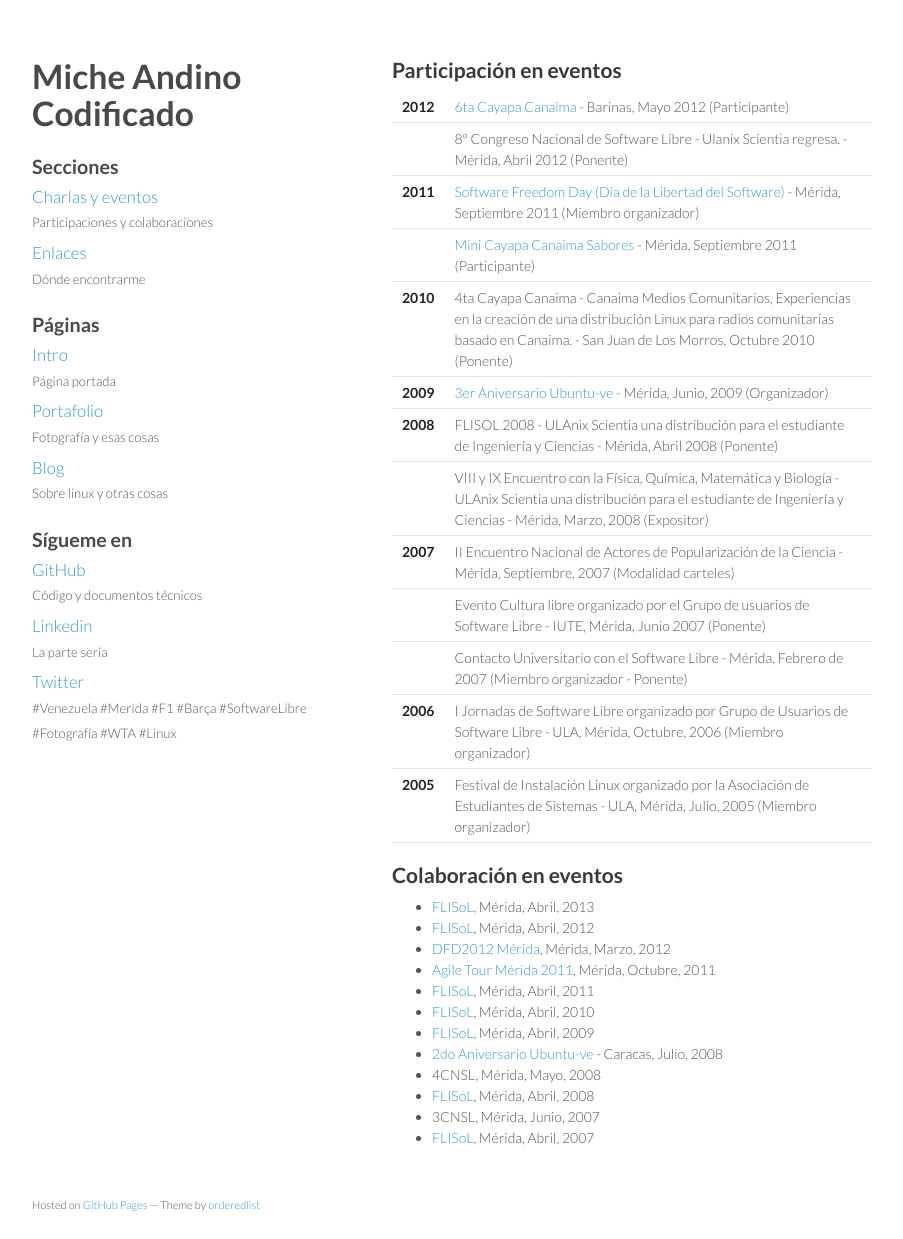
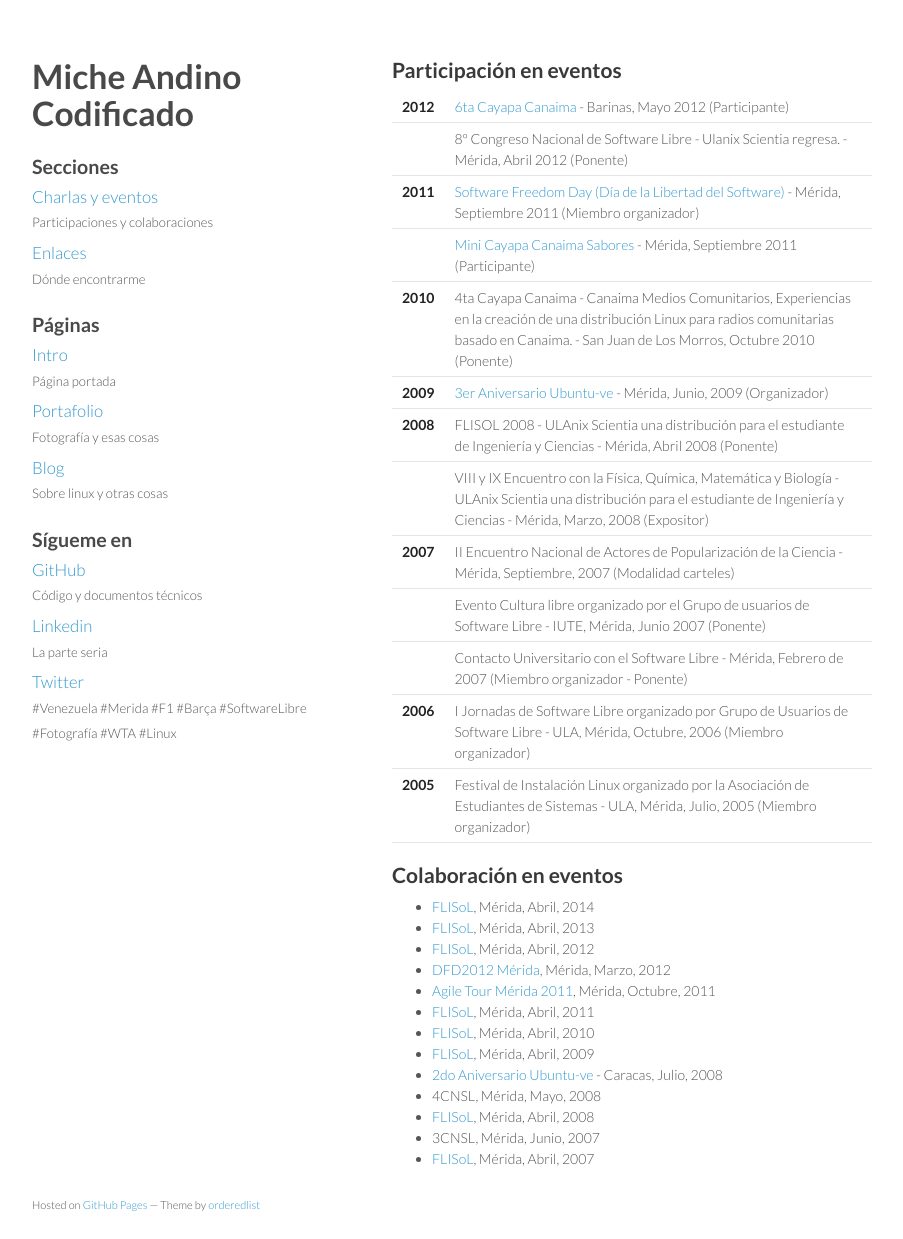
Before and after one commit to davidhdz/davidhdz.github.io, a Jekyll site: the page built from charlas.html, in a window 1280 px wide and 1239 px high. Shown: the whole window, without its empty margins (178-1081 px from the left). Built offline with Jekyll 4.4.1, drawn with Linux system fonts in a browser that asks for light colours; nearby versions of some CDN libraries; Markdown is read by kramdown in place of the engine named in the settings; comment, search, counter and statistics services are not loaded.

Commit message:
Actualizada charlas

```diff
--- a/charlas.html
+++ b/charlas.html
@@ -48,6 +48,7 @@ title: Charlas y eventos
 
 <h2>Colaboración en eventos</h2>
 <ul>
+<li><a href="http://www.installfest.net/FLISOL2014/Venezuela/Merida" target="_blank">FLISoL</a>, Mérida, Abril, 2014 </li>
 <li><a href="http://www.installfest.net/FLISOL2013/Venezuela/Merida" target="_blank">FLISoL</a>, Mérida, Abril, 2013 </li>
 <li><a href="http://www.installfest.net/FLISOL2012/Venezuela/Merida" target="_blank">FLISoL</a>, Mérida, Abril, 2012 </li>
 <li><a href="http://www.libreoffice.org.ve/wiki/index.php/Agenda_DFD2012_Merida" target="_blank">DFD2012 Mérida</a>, Mérida, Marzo, 2012 </li>
```
